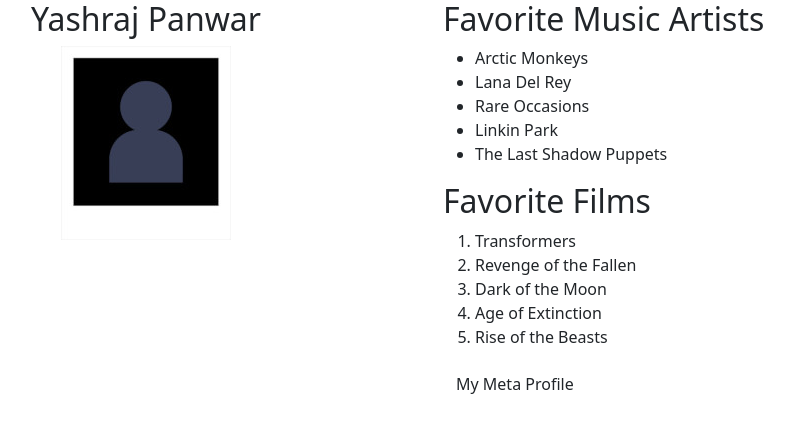
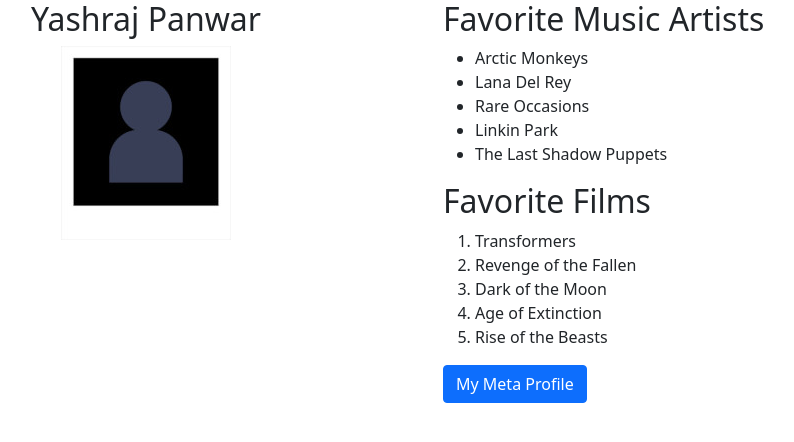
Before and after one commit to panwayas-mvla/web-HTML-javascript-css, a plain HTML site: page bootstrap-bio-page/index.html in a window 1280 px wide. Shown: the whole page, without its empty margins (209-1003 px from the left). Drawn offline with Linux system fonts and the light colour scheme.

Commit message:
changed buttom type to primary - blue

```diff
--- a/bootstrap-bio-page/index.html
+++ b/bootstrap-bio-page/index.html
@@ -29,7 +29,7 @@
                          <li>Age of Extinction</li>
                          <li>Rise of the Beasts</li>
                     </ol>
-                    <a href = "https://www.meta.com/" class = "btn">My Meta Profile</a>
+                    <a href = "https://www.meta.com/" class = "btn btn-primary">My Meta Profile</a>
                 </div>
             </div>
         </div>
```
